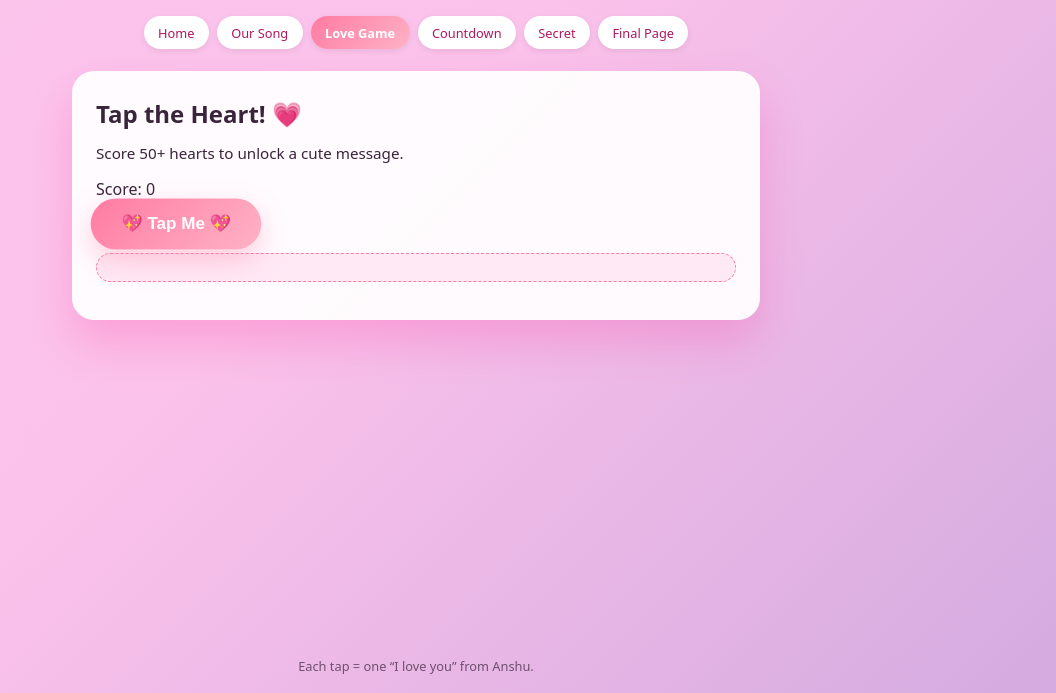
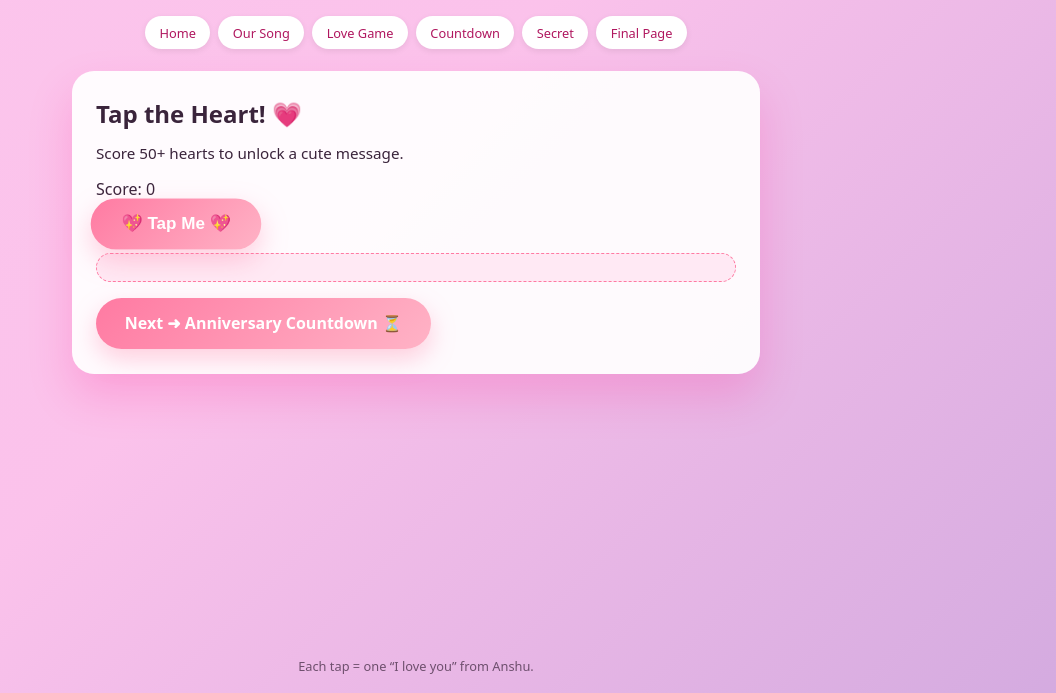
Before and after one commit to anshuuxd/anshuuxd.github.io, a plain HTML site: page game.html in a window 1280 px wide. Shown: the part 107-800 px from the top of the page, without its empty margins (224-1280 px from the left). Drawn offline with Linux system fonts and the light colour scheme.

Commit message:
Fix active link and add next button in game.html

```diff
--- a/game.html
+++ b/game.html
@@ -15,7 +15,7 @@
   <nav class="nav">
     <a href="index.html">Home</a>
     <a href="song.html">Our Song</a>
-    <a href="game.html" class="active">Love Game</a>
+    <a href="game.html">Love Game</a>
     <a href="countdown.html">Countdown</a>
     <a href="secret.html">Secret</a>
     <a href="final.html">Final Page</a>
@@ -25,12 +25,19 @@
     <section class="card center">
       <h2>Tap the Heart! 💗</h2>
       <p>Score 50+ hearts to unlock a cute message.</p>
+
       <div class="score-board">
         <span>Score:</span>
         <span id="score">0</span>
       </div>
+
       <button class="heart-btn" id="heartBtn">💖 Tap Me 💖</button>
       <p id="message" class="highlight small"></p>
+
+      <!-- NEXT BUTTON -->
+      <div style="margin-top:1rem;">
+        <a href="countdown.html" class="primary-btn">Next ➜ Anniversary Countdown ⏳</a>
+      </div>
     </section>
   </main>
 
```
